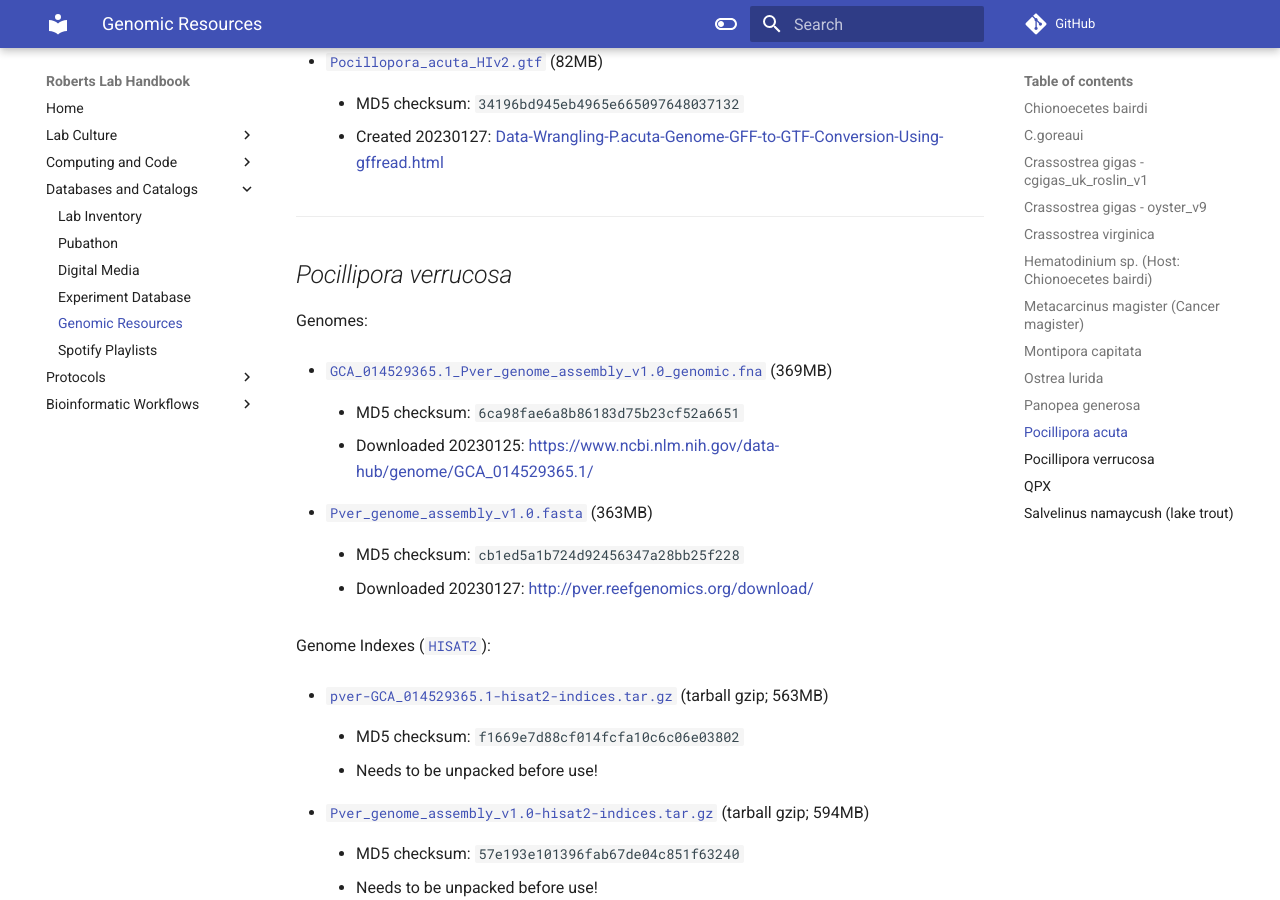
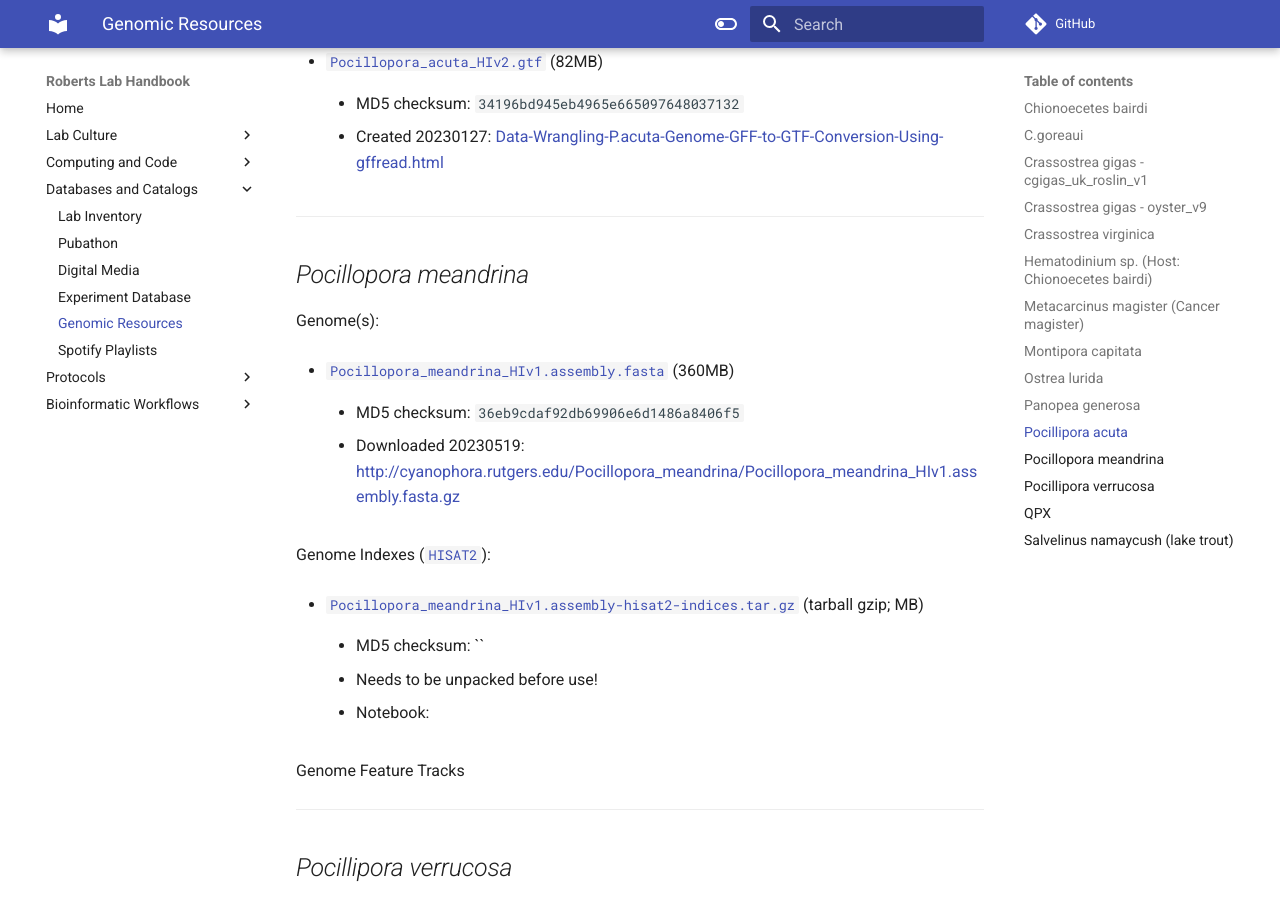
Before and after one commit to RobertsLab/resources, an MkDocs documentation site: the page built from docs/Genomic-Resources.md, in a window 1280 px wide and 900 px high, scrolled down 19649 px. Built offline with MkDocs 1.6.1 and Material for MkDocs 9.7.7, drawn with Linux system fonts in a browser that asks for light colours; comment, search, counter and statistics services are not loaded.

Commit message:
add initial outline for P.meandrina genome files

```diff
--- a/docs/Genomic-Resources.md
+++ b/docs/Genomic-Resources.md
@@ -773,7 +773,31 @@ Genome Feature Tracks:
 
     -   Created 20230127: [Data-Wrangling-P.acuta-Genome-GFF-to-GTF-Conversion-Using-gffread.html](https://robertslab.github.io/sams-notebook/2023/01/26/Data-Wrangling-P.acuta-Genome-GFF-to-GTF-Conversion-Using-gffread.html)
 
-------------------------------------------------------------------------
+---
+
+## _Pocillopora meandrina_
+
+Genome(s):
+
+-   [`Pocillopora_meandrina_HIv1.assembly.fasta`](https://owl.fish.washington.edu/halfshell/genomic-databank/Pocillopora_meandrina_HIv1.assembly.fasta) (360MB)
+
+    -   MD5 checksum: `36eb9cdaf92db69906e6d1486a8406f5`
+
+    -   Downloaded 20230519: <http://cyanophora.rutgers.edu/Pocillopora_meandrina/Pocillopora_meandrina_HIv1.assembly.fasta.gz>
+
+Genome Indexes ([`HISAT2`](https://daehwankimlab.github.io/hisat2/)):
+
+-   [`Pocillopora_meandrina_HIv1.assembly-hisat2-indices.tar.gz`]() (tarball gzip; MB)
+
+    -   MD5 checksum: ``
+
+    -   Needs to be unpacked before use!
+
+    -   Notebook: []()
+
+Genome Feature Tracks
+
+---
 
 ## *Pocillipora verrucosa*
 
```
